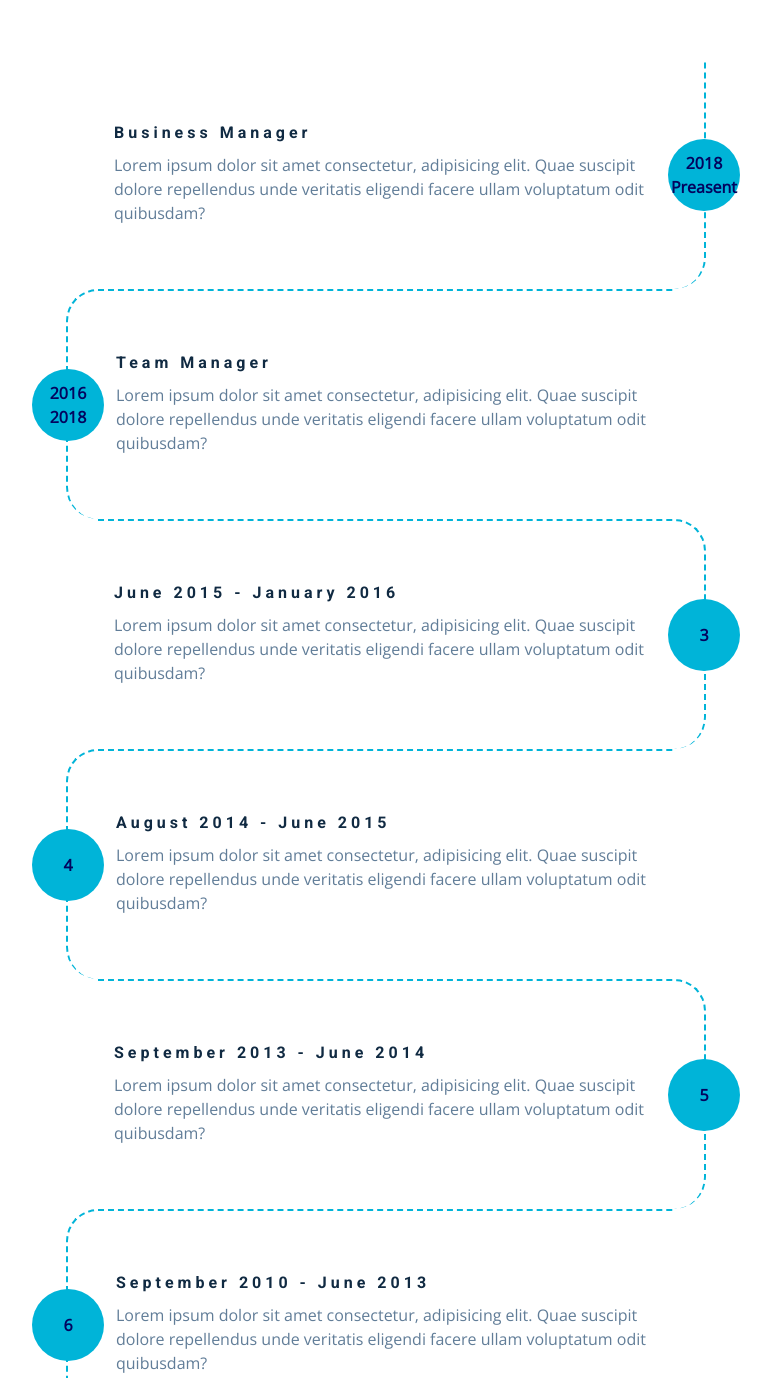
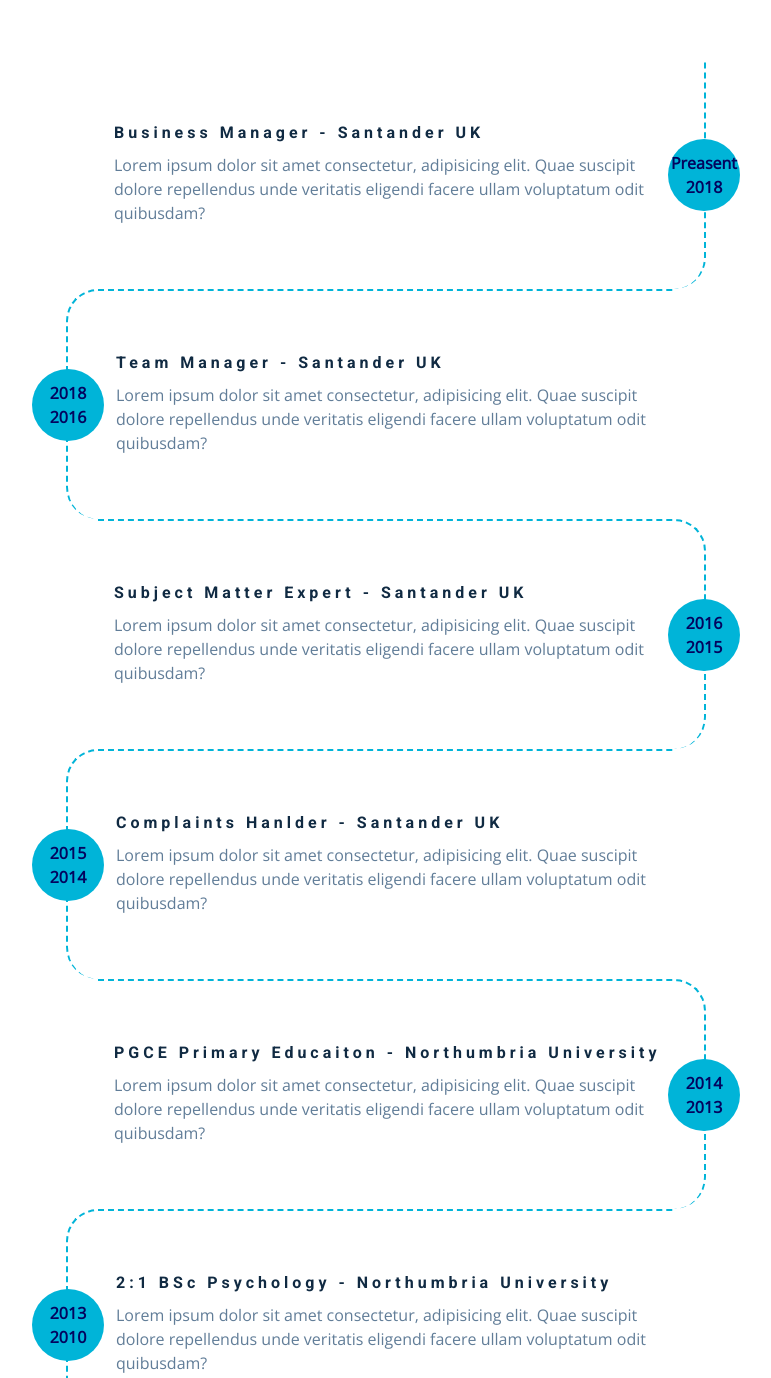
Before and after one commit to OwenMcCabeDev/profile, a plain HTML site: page index.html in a window 1280 px wide. Shown: the part 3803-5181 px from the top of the page, without its empty margins (254-1025 px from the left). Drawn offline with nearby package versions, Linux system fonts and the light colour scheme.

Commit message:
changed career summary

```diff
--- a/index.html
+++ b/index.html
@@ -299,73 +299,73 @@
       <div class="section-center timeline-center">
         <!-- single timeline item -->
         <article class="timeline-item">
-          <h4>Business Manager</h4>
+          <h4>Business Manager - Santander UK</h4>
           <p>
             Lorem ipsum dolor sit amet consectetur, adipisicing elit. Quae
             suscipit dolore repellendus unde veritatis eligendi facere ullam
             voluptatum odit quibusdam?
           </p>
-          <span class="number">2018 Preasent</span>
+          <span class="number">Preasent 2018</span>
         </article>
 
         <!-- end single timeline item -->
         <!-- single timeline item -->
         <article class="timeline-item">
-          <h4>Team Manager</h4>
+          <h4>Team Manager - Santander UK</h4>
           <p>
             Lorem ipsum dolor sit amet consectetur, adipisicing elit. Quae
             suscipit dolore repellendus unde veritatis eligendi facere ullam
             voluptatum odit quibusdam?
           </p>
-          <span class="number">2016 2018</span>
+          <span class="number">2018 2016</span>
         </article>
 
         <!-- end single timeline item -->
         <!-- single timeline item -->
         <article class="timeline-item">
-          <h4>June 2015 - January 2016</h4>
+          <h4>Subject Matter Expert - Santander UK</h4>
           <p>
             Lorem ipsum dolor sit amet consectetur, adipisicing elit. Quae
             suscipit dolore repellendus unde veritatis eligendi facere ullam
             voluptatum odit quibusdam?
           </p>
-          <span class="number">3</span>
+          <span class="number">2016 2015</span>
         </article>
 
         <!-- end single timeline item -->
         <!-- single timeline item -->
         <article class="timeline-item">
-          <h4>August 2014 - June 2015</h4>
+          <h4>Complaints Hanlder - Santander UK</h4>
           <p>
             Lorem ipsum dolor sit amet consectetur, adipisicing elit. Quae
             suscipit dolore repellendus unde veritatis eligendi facere ullam
             voluptatum odit quibusdam?
           </p>
-          <span class="number">4</span>
+          <span class="number">2015 2014</span>
         </article>
 
         <!-- end single timeline item -->
         <!-- single timeline item -->
         <article class="timeline-item">
-          <h4>September 2013 - June 2014</h4>
+          <h4>PGCE Primary Educaiton - Northumbria University</h4>
           <p>
             Lorem ipsum dolor sit amet consectetur, adipisicing elit. Quae
             suscipit dolore repellendus unde veritatis eligendi facere ullam
             voluptatum odit quibusdam?
           </p>
-          <span class="number">5</span>
+          <span class="number">2014 2013</span>
         </article>
 
         <!-- end single timeline item -->
         <!-- single timeline item -->
         <article class="timeline-item">
-          <h4>September 2010 - June 2013</h4>
+          <h4>2:1 BSc Psychology - Northumbria University</h4>
           <p>
             Lorem ipsum dolor sit amet consectetur, adipisicing elit. Quae
             suscipit dolore repellendus unde veritatis eligendi facere ullam
             voluptatum odit quibusdam?
           </p>
-          <span class="number">6</span>
+          <span class="number">2013 2010</span>
         </article>
 
         <!-- end single timeline item -->
@@ -377,7 +377,7 @@
             suscipit dolore repellendus unde veritatis eligendi facere ullam
             voluptatum odit quibusdam?
           </p>
-          <span class="number">7</span>
+          <span class="number">2013 2008</span>
         </article>
 
         <!-- end single timeline item -->
```
